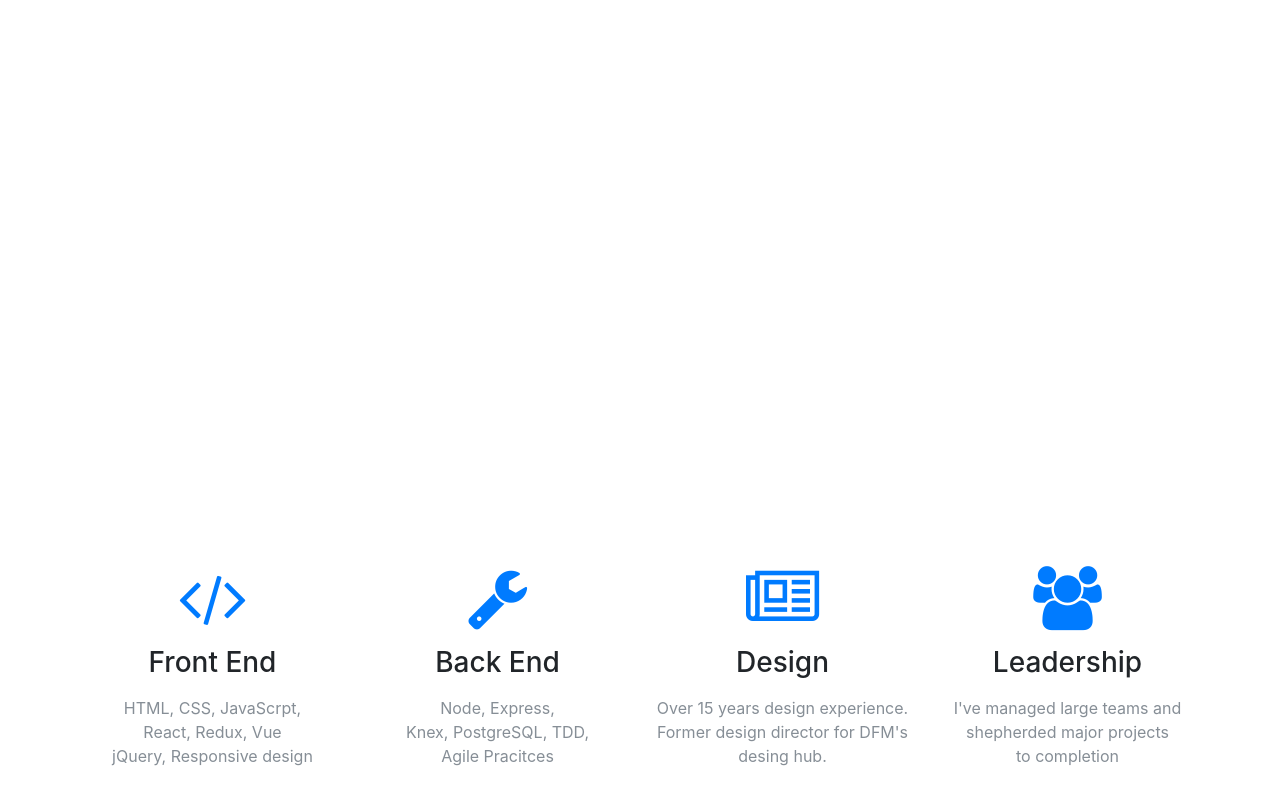
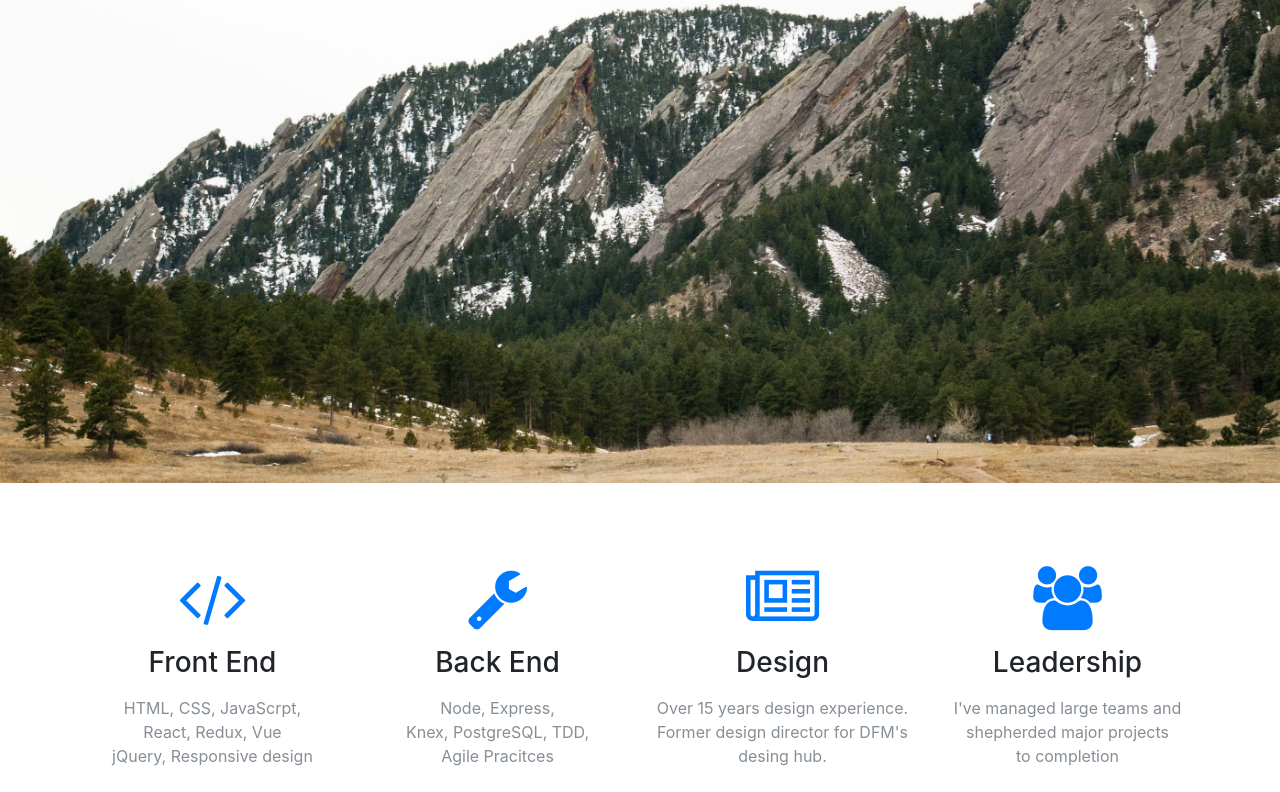
Before and after one commit to TheRobQ/TheRobQ.github.io, a website with bundled scripts: page index.html in a window 1280 px wide. Shown: the part 317-1109 px from the top of the page. Built offline with nearby package versions, Linux system fonts and the light colour scheme; files whose address does not match are found by name.

Commit message:
fixed minor issues

```diff
--- a/css/creative.css
+++ b/css/creative.css
@@ -137,7 +137,7 @@ body {
 header.masthead {
   padding-top: 14rem;
   padding-bottom: calc(14rem - 56px);
-  background-image: url("img/mountains.jpg");
+  background-image: url("../img/mountains.jpg");
   background-position: center center;
   -webkit-background-size: cover;
   -moz-background-size: cover;
```
